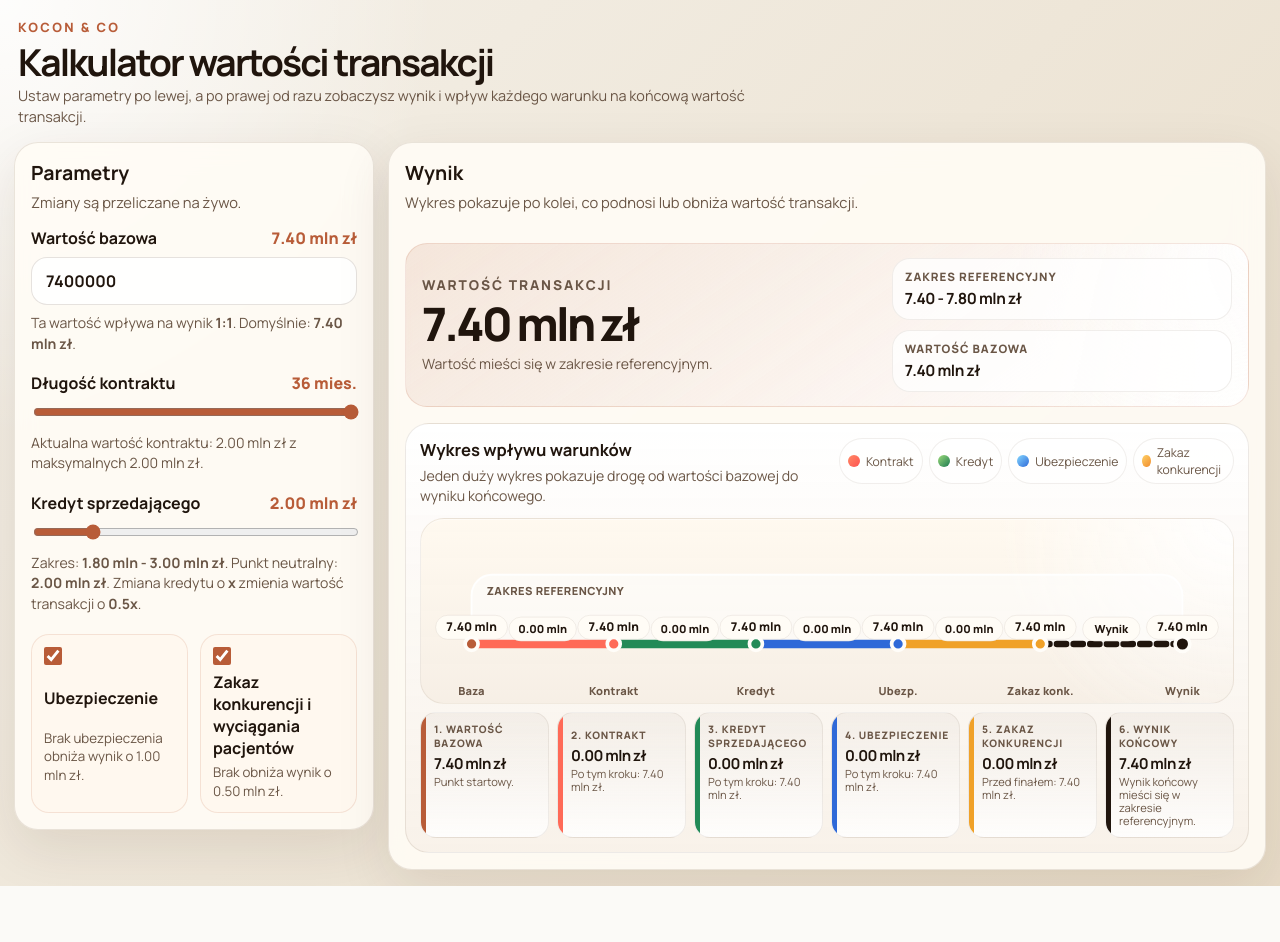
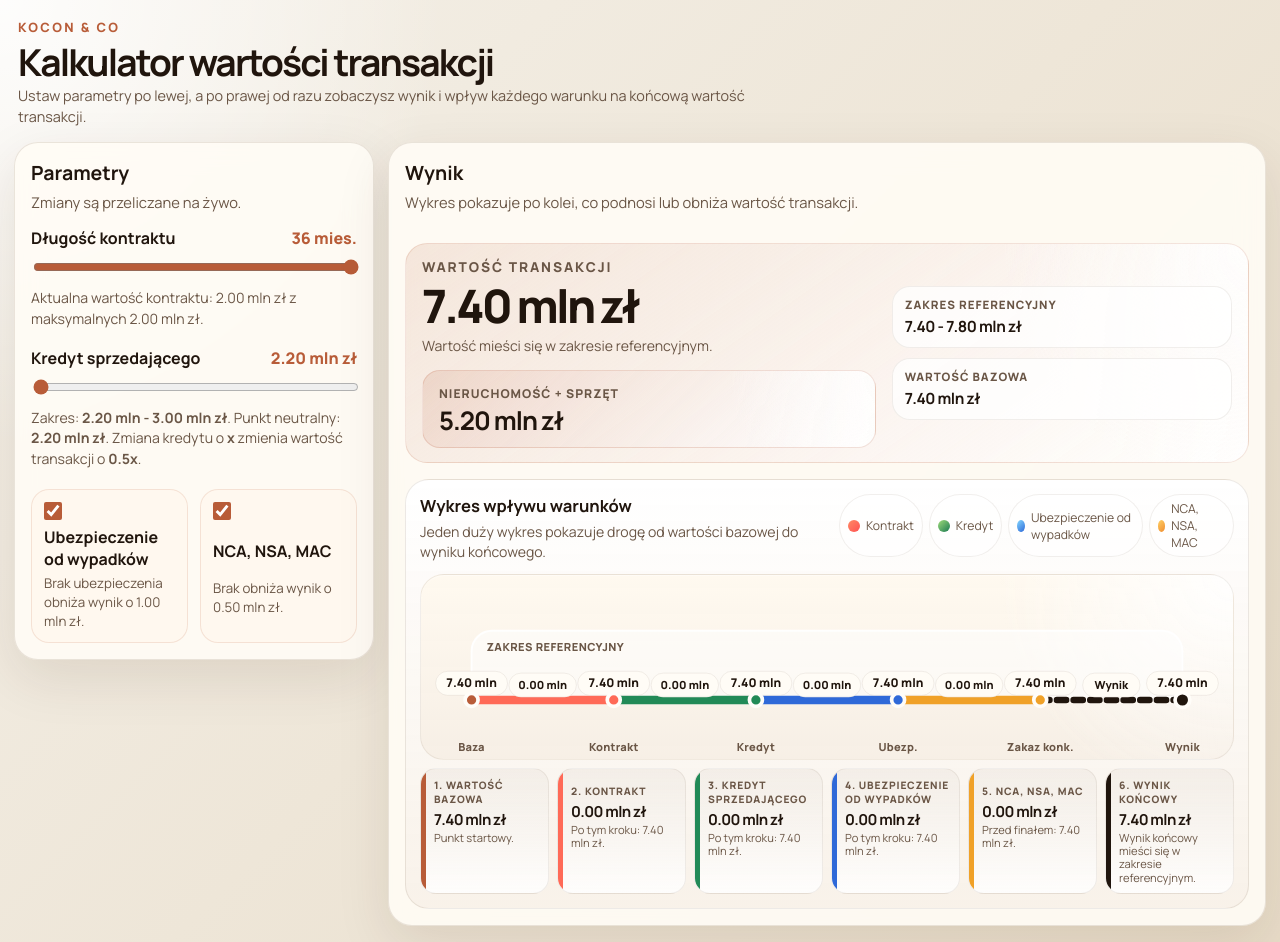
Before and after one commit to smi48u/klinika, a Flask app: page / in a window 1280 px wide. Before the commit the page ends 886 px from the top, so only its background shows below. Run offline with Flask 3, Linux system fonts and the light colour scheme.

Commit message:
refactor: remove base value input and update seller credit constraints and calculation logic

```diff
--- a/app.py
+++ b/app.py
@@ -9,11 +9,9 @@ app = Flask(__name__)
 BASE_VALUE = 7_400_000
 MAX_CONTRACT_VALUE = 2_000_000
 MAX_CONTRACT_MONTHS = 36
-MIN_BASE_VALUE = 0
-MAX_BASE_VALUE = 20_000_000
-MIN_SELLER_CREDIT = 1_800_000
+MIN_SELLER_CREDIT = 2_200_000
 MAX_SELLER_CREDIT = 3_000_000
-NEUTRAL_SELLER_CREDIT = 2_000_000
+NEUTRAL_SELLER_CREDIT = 2_200_000
 SELLER_CREDIT_WEIGHT = 0.5
 INSURANCE_PENALTY = 1_000_000
 NON_COMPETE_PENALTY = 500_000
@@ -23,7 +21,6 @@ REFERENCE_MAX = 7_800_000
 
 @dataclass
 class Scenario:
-    base_value: int
     contract_months: int
     seller_credit: int
     has_insurance: bool
@@ -51,7 +48,6 @@ def calculate_visual_range(base_value: int) -> dict[str, int]:
 
 
 def calculate_transaction(scenario: Scenario) -> dict[str, object]:
-    base_value = int(clamp(scenario.base_value, MIN_BASE_VALUE, MAX_BASE_VALUE))
     contract_months = int(clamp(scenario.contract_months, 0, MAX_CONTRACT_MONTHS))
     seller_credit = int(clamp(scenario.seller_credit, MIN_SELLER_CREDIT, MAX_SELLER_CREDIT))
 
@@ -68,12 +64,15 @@ def calculate_transaction(scenario: Scenario) -> dict[str, object]:
         "non_compete": non_compete_adjustment,
     }
 
-    total = base_value + sum(adjustments.values())
-    visual_range = calculate_visual_range(base_value)
+    total = BASE_VALUE + sum(adjustments.values())
+    visual_range = calculate_visual_range(BASE_VALUE)
+    property_and_equipment_value = total - seller_credit
 
     return {
-        "base_value": base_value,
+        "base_value": BASE_VALUE,
         "total": total,
+        "seller_credit": seller_credit,
+        "property_and_equipment_value": property_and_equipment_value,
         "contract_component": contract_component,
         "reference_range": {
             "min": REFERENCE_MIN,
@@ -94,9 +93,8 @@ def calculate() -> tuple[object, int]:
     payload = request.get_json(silent=True) or {}
 
     scenario = Scenario(
-        base_value=int(payload.get("base_value", BASE_VALUE)),
         contract_months=int(payload.get("contract_months", 36)),
-        seller_credit=int(payload.get("seller_credit", 2_000_000)),
+        seller_credit=int(payload.get("seller_credit", 2_200_000)),
         has_insurance=bool(payload.get("has_insurance", True)),
         has_non_compete=bool(payload.get("has_non_compete", True)),
     )
--- a/static/app.js
+++ b/static/app.js
@@ -1,16 +1,15 @@
 const elements = {
-  baseValueInput: document.querySelector("#baseValueInput"),
   contractMonths: document.querySelector("#contractMonths"),
   sellerCredit: document.querySelector("#sellerCredit"),
   hasInsurance: document.querySelector("#hasInsurance"),
   hasNonCompete: document.querySelector("#hasNonCompete"),
-  baseValueInputValue: document.querySelector("#baseValueInputValue"),
   contractMonthsValue: document.querySelector("#contractMonthsValue"),
   sellerCreditValue: document.querySelector("#sellerCreditValue"),
   contractHint: document.querySelector("#contractHint"),
   totalValue: document.querySelector("#totalValue"),
   rangeStatus: document.querySelector("#rangeStatus"),
   summaryBaseValue: document.querySelector("#summaryBaseValue"),
+  propertyAndEquipmentValue: document.querySelector("#propertyAndEquipmentValue"),
   impactFlowSvg: document.querySelector("#impactFlowSvg"),
   storyBaseCard: document.querySelector("#storyBaseCard"),
   storyBaseValue: document.querySelector("#storyBaseValue"),
@@ -285,16 +284,13 @@ function updateStoryCards(data) {
 }
 
 async function updateCalculation() {
-  const baseValue = Number(elements.baseValueInput.value || 0);
   const payload = {
-    base_value: baseValue,
     contract_months: Number(elements.contractMonths.value),
     seller_credit: Number(elements.sellerCredit.value),
     has_insurance: elements.hasInsurance.checked,
     has_non_compete: elements.hasNonCompete.checked,
   };
 
-  elements.baseValueInputValue.textContent = formatMoney(baseValue);
   elements.contractMonthsValue.textContent = `${payload.contract_months} mies.`;
   elements.sellerCreditValue.textContent = formatMoney(payload.seller_credit);
 
@@ -310,10 +306,9 @@ async function updateCalculation() {
     const data = await response.json();
     const contractComponent = formatMoney(data.contract_component);
 
-    elements.baseValueInput.value = String(data.base_value);
-    elements.baseValueInputValue.textContent = formatMoney(data.base_value);
     elements.contractHint.textContent = `Aktualna wartość kontraktu: ${contractComponent} z maksymalnych 2.00 mln zł.`;
     elements.totalValue.textContent = formatMoney(data.total);
+    elements.propertyAndEquipmentValue.textContent = formatMoney(data.property_and_equipment_value);
 
     renderImpactFlow(data);
     updateStoryCards(data);
@@ -331,7 +326,6 @@ async function updateCalculation() {
 }
 
 for (const node of [
-  elements.baseValueInput,
   elements.contractMonths,
   elements.sellerCredit,
   elements.hasInsurance,
--- a/static/style.css
+++ b/static/style.css
@@ -124,22 +124,6 @@ input[type="range"] {
   accent-color: var(--accent);
 }
 
-.text-input {
-  width: 100%;
-  padding: 12px 14px;
-  border: 1px solid rgba(80, 53, 28, 0.14);
-  border-radius: 16px;
-  background: rgba(255, 255, 255, 0.9);
-  color: var(--ink);
-  font: inherit;
-  font-weight: 700;
-}
-
-.text-input:focus {
-  outline: 2px solid rgba(184, 92, 56, 0.18);
-  border-color: rgba(184, 92, 56, 0.32);
-}
-
 .hint {
   margin-top: 8px;
   font-size: 0.88rem;
@@ -200,6 +184,11 @@ input[type="range"] {
   align-items: center;
 }
 
+.result-main {
+  display: grid;
+  gap: 0;
+}
+
 .result-label {
   font-size: 0.85rem;
   font-weight: 800;
@@ -221,6 +210,33 @@ input[type="range"] {
   font-size: 0.88rem;
   line-height: 1.4;
   color: var(--muted);
+}
+
+.result-property-box {
+  margin-top: 14px;
+  padding: 14px 16px;
+  border-radius: 18px;
+  background:
+    radial-gradient(circle at top right, rgba(255, 255, 255, 0.72), transparent 32%),
+    linear-gradient(135deg, rgba(184, 92, 56, 0.14), rgba(255, 255, 255, 0.88));
+  border: 1px solid rgba(184, 92, 56, 0.18);
+}
+
+.result-property-box span {
+  display: block;
+  font-size: 0.76rem;
+  font-weight: 800;
+  letter-spacing: 0.08em;
+  text-transform: uppercase;
+  color: var(--muted);
+}
+
+.result-property-box strong {
+  display: block;
+  margin-top: 6px;
+  font-size: clamp(1.35rem, 2vw, 1.8rem);
+  line-height: 1;
+  letter-spacing: -0.04em;
 }
 
 .result-badges {
--- a/templates/index.html
+++ b/templates/index.html
@@ -30,26 +30,6 @@
 
       <div class="field">
         <div class="field-header">
-          <label for="baseValueInput">Wartość bazowa</label>
-          <span id="baseValueInputValue">7.40 mln zł</span>
-        </div>
-        <input
-          id="baseValueInput"
-          name="baseValueInput"
-          class="text-input"
-          type="number"
-          min="0"
-          max="20000000"
-          step="50000"
-          value="7400000"
-        />
-        <p class="hint">
-          Ta wartość wpływa na wynik <strong>1:1</strong>. Domyślnie: <strong>7.40 mln zł</strong>.
-        </p>
-      </div>
-
-      <div class="field">
-        <div class="field-header">
           <label for="contractMonths">Długość kontraktu</label>
           <span id="contractMonthsValue">36 mies.</span>
         </div>
@@ -62,13 +42,13 @@
       <div class="field">
         <div class="field-header">
           <label for="sellerCredit">Kredyt sprzedającego</label>
-          <span id="sellerCreditValue">2.00 mln zł</span>
+          <span id="sellerCreditValue">2.20 mln zł</span>
         </div>
-        <input id="sellerCredit" name="sellerCredit" type="range" min="1800000" max="3000000" step="10000"
-          value="2000000" />
+        <input id="sellerCredit" name="sellerCredit" type="range" min="2200000" max="3000000" step="10000"
+          value="2200000" />
         <p class="hint">
-          Zakres: <strong>1.80 mln - 3.00 mln zł</strong>. Punkt neutralny:
-          <strong>2.00 mln zł</strong>. Zmiana kredytu o <strong>x</strong> zmienia
+          Zakres: <strong>2.20 mln - 3.00 mln zł</strong>. Punkt neutralny:
+          <strong>2.20 mln zł</strong>. Zmiana kredytu o <strong>x</strong> zmienia
           wartość transakcji o <strong>0.5x</strong>.
         </p>
       </div>
@@ -76,13 +56,13 @@
       <div class="switches">
         <label class="switch">
           <input id="hasInsurance" name="hasInsurance" type="checkbox" checked />
-          <span>Ubezpieczenie</span>
+          <span>Ubezpieczenie od wypadków</span>
           <small>Brak ubezpieczenia obniża wynik o 1.00 mln zł.</small>
         </label>
 
         <label class="switch">
           <input id="hasNonCompete" name="hasNonCompete" type="checkbox" checked />
-          <span>Zakaz konkurencji i wyciągania pacjentów</span>
+          <span>NCA, NSA, MAC</span>
           <small>Brak obniża wynik o 0.50 mln zł.</small>
         </label>
       </div>
@@ -95,10 +75,15 @@
       </div>
 
       <div class="result-card result-card-compact">
-        <div>
+        <div class="result-main">
           <p class="result-label">Wartość transakcji</p>
           <p class="result-value" id="totalValue">7.40 mln zł</p>
           <p class="result-subtitle" id="rangeStatus">Wartość mieści się w zakresie referencyjnym.</p>
+
+          <div class="result-property-box">
+            <span>Nieruchomość + sprzęt</span>
+            <strong id="propertyAndEquipmentValue">5.20 mln zł</strong>
+          </div>
         </div>
 
         <div class="result-badges">
@@ -133,11 +118,11 @@
             </div>
             <div class="legend-chip">
               <span class="legend-dot insurance-dot"></span>
-              <small>Ubezpieczenie</small>
+              <small>Ubezpieczenie od wypadków</small>
             </div>
             <div class="legend-chip">
               <span class="legend-dot noncompete-dot"></span>
-              <small>Zakaz konkurencji</small>
+              <small>NCA, NSA, MAC</small>
             </div>
           </div>
         </div>
@@ -172,13 +157,13 @@
           </article>
 
           <article class="story-card story-card-insurance" id="storyInsuranceCard">
-            <span class="story-step">4. Ubezpieczenie</span>
+            <span class="story-step">4. Ubezpieczenie od wypadków</span>
             <strong class="story-amount" id="storyInsuranceValue">0.00 mln zł</strong>
             <p class="story-text" id="storyInsuranceText">Wpływ ubezpieczenia.</p>
           </article>
 
           <article class="story-card story-card-noncompete" id="storyNonCompeteCard">
-            <span class="story-step">5. Zakaz konkurencji</span>
+            <span class="story-step">5. NCA, NSA, MAC</span>
             <strong class="story-amount" id="storyNonCompeteValue">0.00 mln zł</strong>
             <p class="story-text" id="storyNonCompeteText">Wpływ zabezpieczenia pacjentów.</p>
           </article>
```
